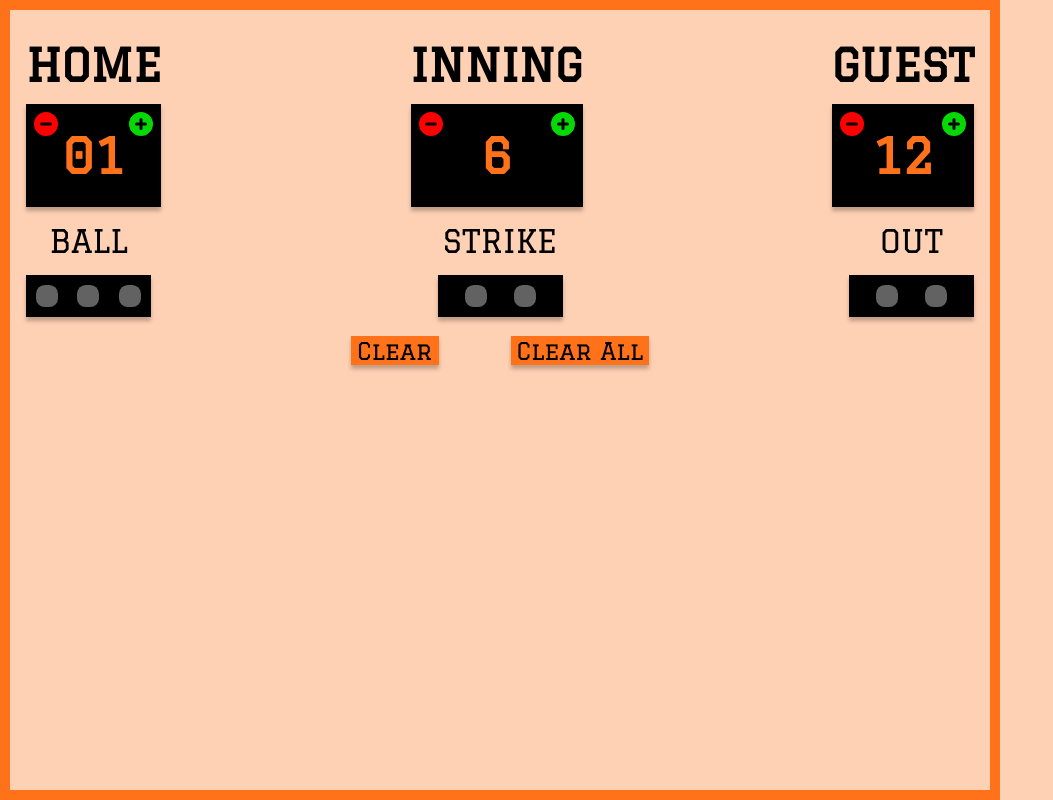
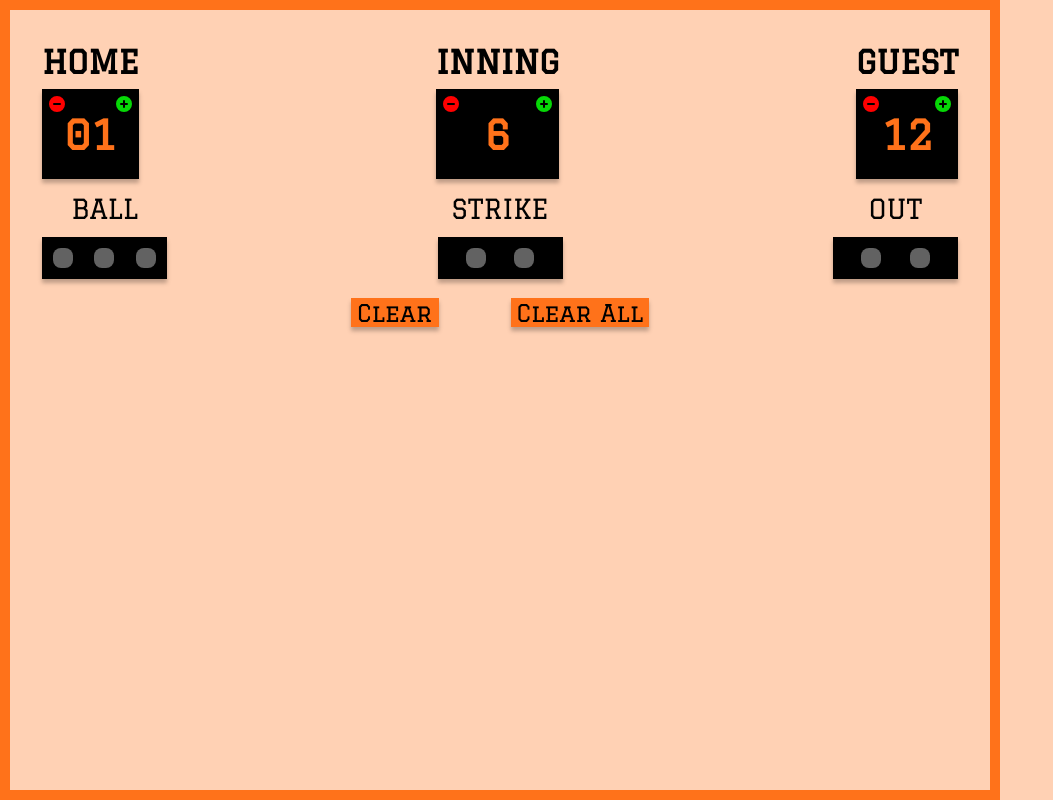
Before and after one commit to mashaw22/Baseball-Scoreboard, a React (Create React App) app: page / in a window 1280 px wide. Shown: the whole page, without its empty margins (0-1053 px from the left). Built offline with nearby package versions, Linux system fonts and the light colour scheme.

Commit message:
Adjusted size for smaller screens

```diff
--- a/public/index.html
+++ b/public/index.html
@@ -16,7 +16,7 @@
     <link rel="preconnect" href="https://fonts.gstatic.com" crossorigin>
     <link href="https://fonts.googleapis.com/css2?family=Graduate&display=swap" rel="stylesheet">
     <link href="https://cdn.jsdelivr.net/npm/remixicon@2.3.0/fonts/remixicon.css" rel="stylesheet">
-    <title>React App</title>
+    <title>Pocket Scoreboard</title>
   </head>
   <body>
     <noscript>You need to enable JavaScript to run this app.</noscript>
--- a/src/styles.css
+++ b/src/styles.css
@@ -14,7 +14,7 @@ body {
 /* Global Styles */
 
 .main {
-    margin: 1em;
+    margin: 1.5em 2em;
 }
 
 .overlay {
@@ -46,7 +46,7 @@ body {
 
 .title {
     margin: .3em 0;
-    font-size: 2.8rem;
+    font-size: 2rem;
 }
 
 .score-display,
@@ -55,7 +55,7 @@ body {
     color: #FF721A;
     margin: 0;
     text-align: center;
-    font-size: 4rem;
+    font-size: 2rem;
 }
 
 .inning-display {
@@ -64,19 +64,18 @@ body {
 
 .score-display {
     margin: 0;
-    font-size: 3rem;
-    padding: .5em 0;
+    padding: .7em 0;
     position: relative;
 }
 
 .score {
     margin: 0;
-    font-size: 3rem;
+    font-size: 2.5rem;
 }
 
 .plus,
 .minus {
-    width: 30px;
+    width: 20px;
     cursor: pointer;
     position: absolute;
     top: 5px;
@@ -100,7 +99,7 @@ body {
 
 .sub-title {
     margin: .5em 0;
-    font-size: 2rem;
+    font-size: 1.7rem;
     text-align: center;
 }
 .ball-section,
@@ -121,8 +120,8 @@ body {
 }
 
 .ball {
-    width: 22px;
-    height: 22px;
+    width: 20px;
+    height: 20px;
     background-color: #626262;
     border-radius: 40%;
 }
```
